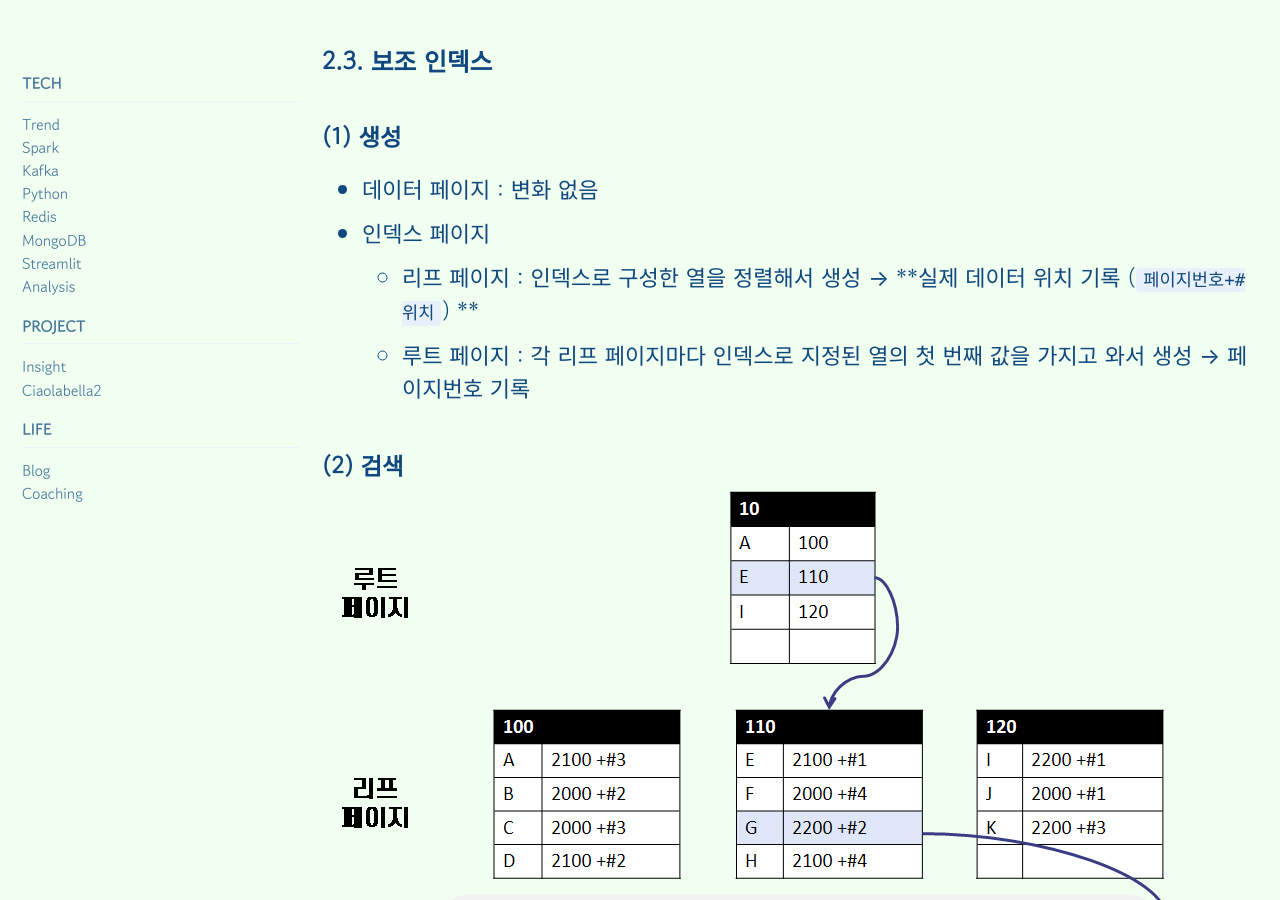
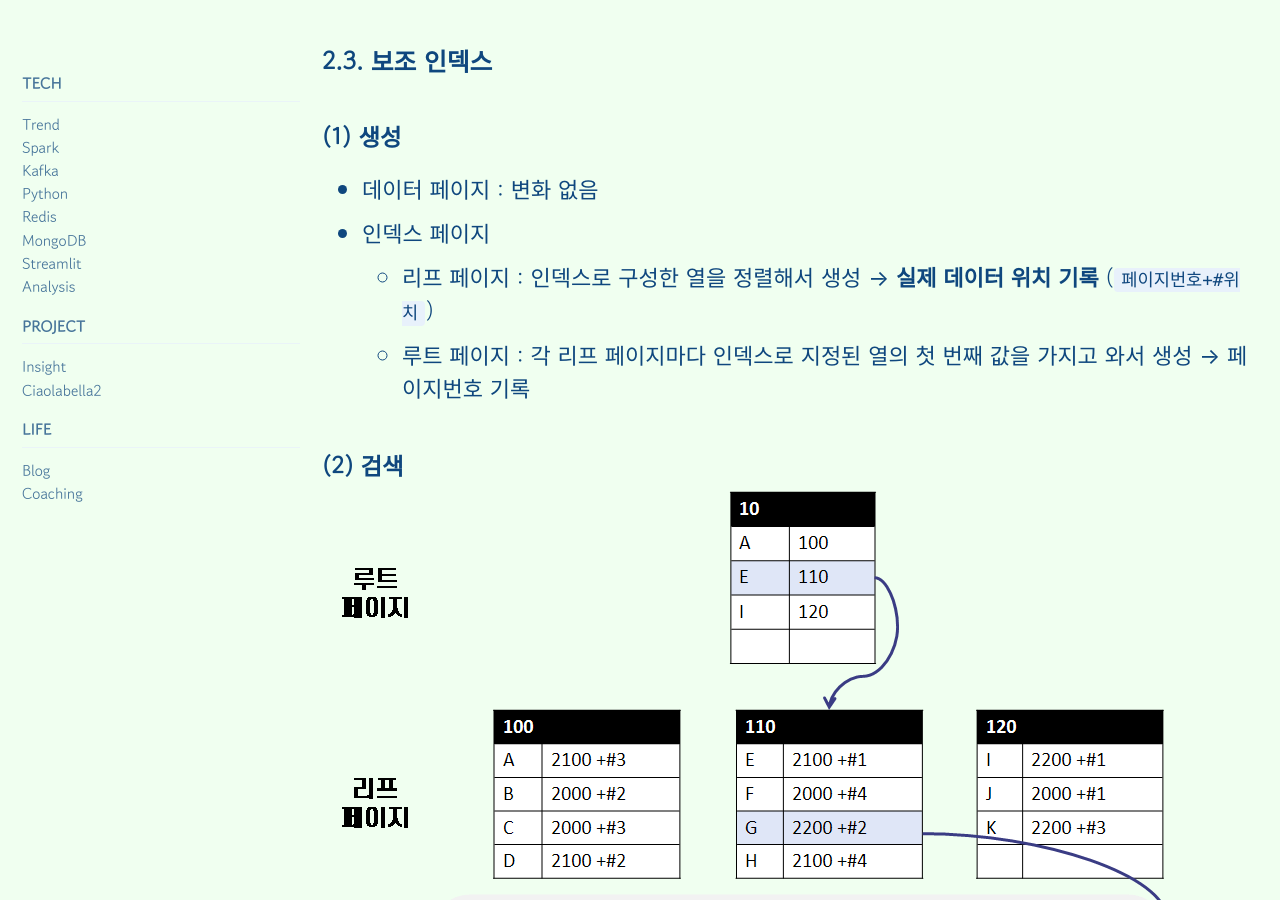
Before and after one commit to hanalog/hanalog.github.io, a Jekyll site: the page built from _posts/2023-08-03-sql-01.md, in a window 1280 px wide and 900 px high, scrolled down 4602 px. Built offline with Jekyll 4.4.1, drawn with Linux system fonts in a browser that asks for light colours; cached includes are drawn as plain includes.

Commit message:
Update 2023-08-03-sql-01.md

```diff
--- a/_posts/2023-08-03-sql-01.md
+++ b/_posts/2023-08-03-sql-01.md
@@ -89,7 +89,7 @@ classes : wide
 
 - 데이터 페이지 : 변화 없음
 - 인덱스 페이지
-  - 리프 페이지 : 인덱스로 구성한 열을 정렬해서 생성 → **실제 데이터 위치 기록 (`페이지번호+#위치`) **
+  - 리프 페이지 : 인덱스로 구성한 열을 정렬해서 생성 → **실제 데이터 위치 기록** (`페이지번호+#위치`)
   - 루트 페이지 : 각 리프 페이지마다 인덱스로 지정된 열의 첫 번째 값을 가지고 와서 생성 → 페이지번호 기록
 
 #### (2) 검색
@@ -123,7 +123,8 @@ classes : wide
 
 ## 3. 인덱스 문법
 
-인덱스는 클러스터형 인덱스와 보조 인덱스(고유 보조, 단순 보조)가 있다. 인덱스는 키 지정으로 자동 생성하는 방법과 CREATE INDEX문을 통해 생성하는 방법 2가지가 있다.
+인덱스는 클러스터형 인덱스와 보조 인덱스(고유 보조, 단순 보조)가 있다.
+인덱스는 키 지정으로 자동 생성하는 방법과 CREATE INDEX문을 통해 생성하는 방법 2가지가 있다.
 
 ### 3.1. 제약조건
 
@@ -287,10 +288,9 @@ SELECT id, name
 - 데이터의 중복이 높은 열(성별, 교통 수단 등)은 인덱스가 소용 없다.
 
 - **사용하지 않는 인덱스는 제거**한다.
-- SQL 분석을 통해 사용되지 않는 열의 인덱스는 반드시 제거한다.
+    - SQL 분석을 통해 사용되지 않는 열의 인덱스는 반드시 제거한다.
     - MySQL의 Execution Plan을 통해 쿼리 실행 시 인덱스 사용 여부를 확인 가능
-
-- 공간 확보 + INSERT 입력 부하 감소의 효과가 있다.
+    - 공간 확보 + INSERT 입력 부하 감소의 효과가 있다.
 
 
 
```
